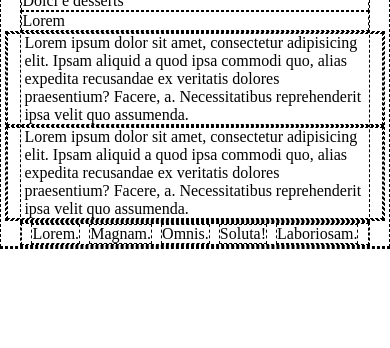
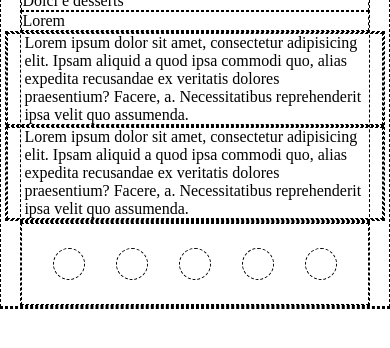
Before and after one commit to massimopallera/htmlcss-responsive-layout, a plain HTML site: page index.html in a window 390 px wide. Shown: the part 68-416 px from the top of the page. Drawn offline with Linux system fonts and the light colour scheme.

Commit message:
:update: rounded social containers in mobile part

```diff
--- a/assets/css/style.css
+++ b/assets/css/style.css
@@ -11,8 +11,10 @@
     background-color: greenyellow;
 }
 .debug main{
-    #jumbotron{
-        /* background: #000; */
+    .social-container{
+        width: 2rem;
+        aspect-ratio: 1;
+        border-radius: 50%;
     }
 }
 
@@ -24,6 +26,10 @@
 .py-1{
     padding-top: .5rem;
     padding-bottom: .5rem;
+}
+.py-3{
+    padding-top: 1.5rem;
+    padding-bottom: 1.5rem;
 }
 .px-1_5{
     padding-left: .75rem;
@@ -40,6 +46,10 @@
     .txt-l-md{
         text-align: left;
     }
+
+    /* ~ to fix */
+    .social-container{
+    }
 }
 
 
--- a/index.html
+++ b/index.html
@@ -37,12 +37,12 @@
         <!-- start socials -->
          <section id="socials">
             <div class="container">
-                <div class="d-flex">
-                    <div class="social-container">Lorem.</div>
-                    <div class="social-container">Magnam.</div>
-                    <div class="social-container">Omnis.</div>
-                    <div class="social-container">Soluta!</div>
-                    <div class="social-container">Laboriosam.</div>
+                <div class="d-flex py-3">
+                    <div class="social-container"></div>
+                    <div class="social-container"></div>
+                    <div class="social-container"></div>
+                    <div class="social-container"></div>
+                    <div class="social-container"></div>
                 </div>
             </div>
          </section>
```
